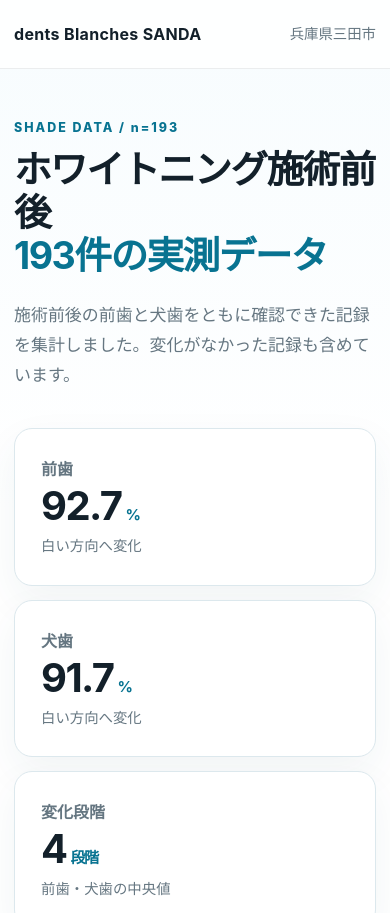
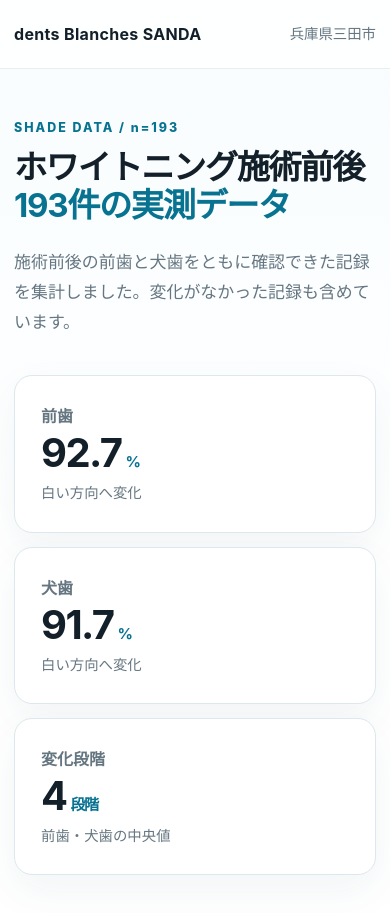
Before and after one commit to dentsblanchessanda/sanda-whitening-data, a plain HTML site: page index.html in a window 390 px wide. Shown: the top 913 px of the page. Drawn offline with Linux system fonts and the light colour scheme.

Commit message:
Add files via upload

```diff
--- a/style.css
+++ b/style.css
@@ -43,7 +43,7 @@ main, footer { width: min(980px, calc(100% - 40px)); margin-inline: auto; }
 
 .intro { padding: 72px 0 38px; }
 .eyebrow, .section-number { margin: 0 0 10px; color: var(--blue-deep); font-weight: 800; letter-spacing: .16em; font-size: .78rem; }
-h1 { margin: 0; max-width: 760px; font-size: clamp(2.35rem, 6vw, 4.7rem); line-height: 1.14; letter-spacing: -.04em; }
+h1 { margin: 0; max-width: 900px; font-size: clamp(2.35rem, 5vw, 4rem); line-height: 1.14; letter-spacing: -.04em; }
 h1 span { color: var(--blue-deep); }
 .lead { max-width: 700px; margin: 24px 0 0; color: var(--muted); font-size: 1.06rem; }
 
@@ -105,6 +105,7 @@ footer p { margin: 2px 0; }
 @media (max-width: 700px) {
   .header-inner, main, footer { width: min(100% - 28px, 980px); }
   .intro { padding-top: 48px; }
+  h1 { font-size: clamp(1.75rem, 8.5vw, 2.35rem); }
   .summary, .comparison-grid { grid-template-columns: 1fr; }
   .summary { margin-bottom: 46px; }
   .section-heading { align-items: flex-start; flex-direction: column; }
```
